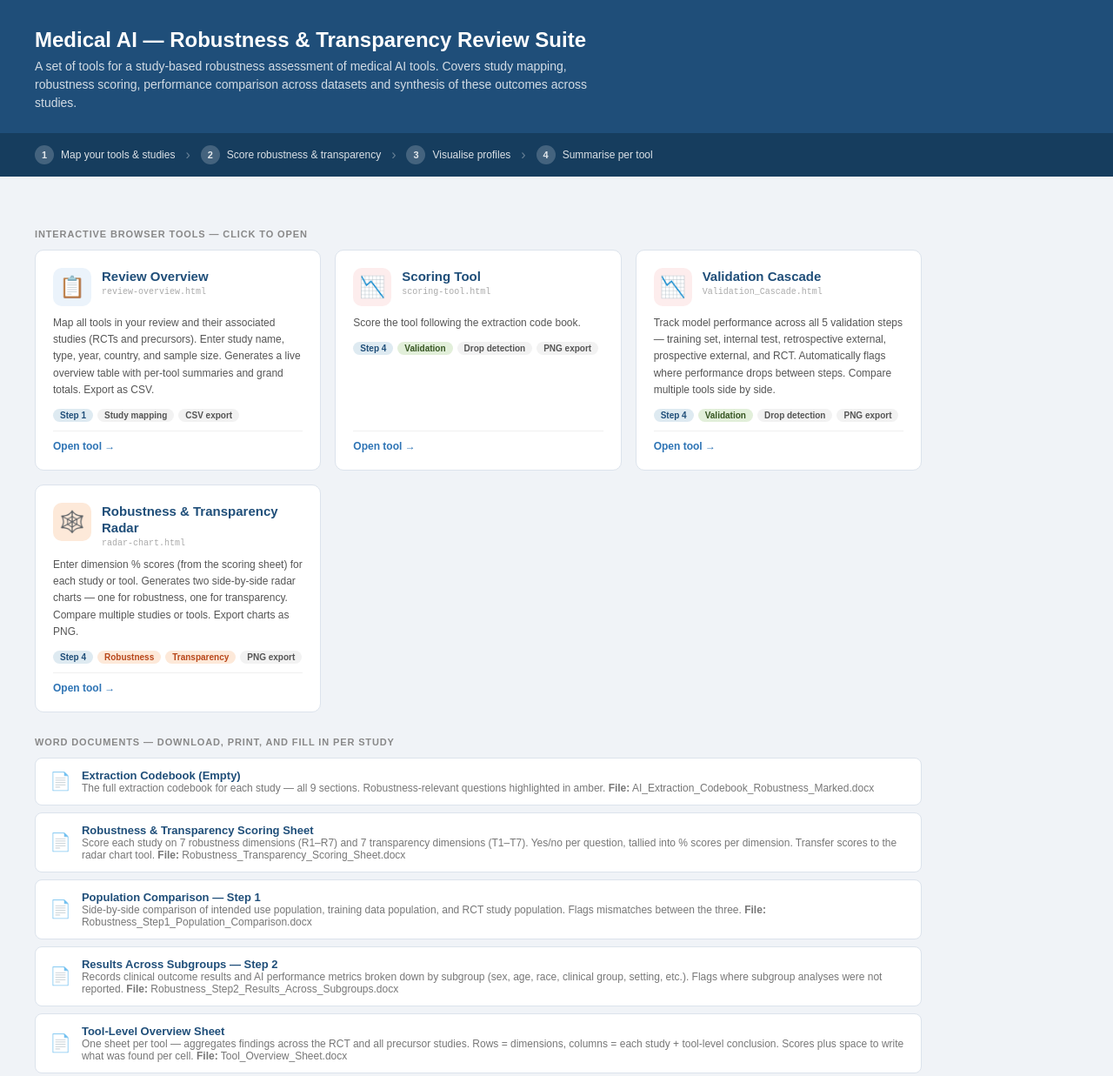
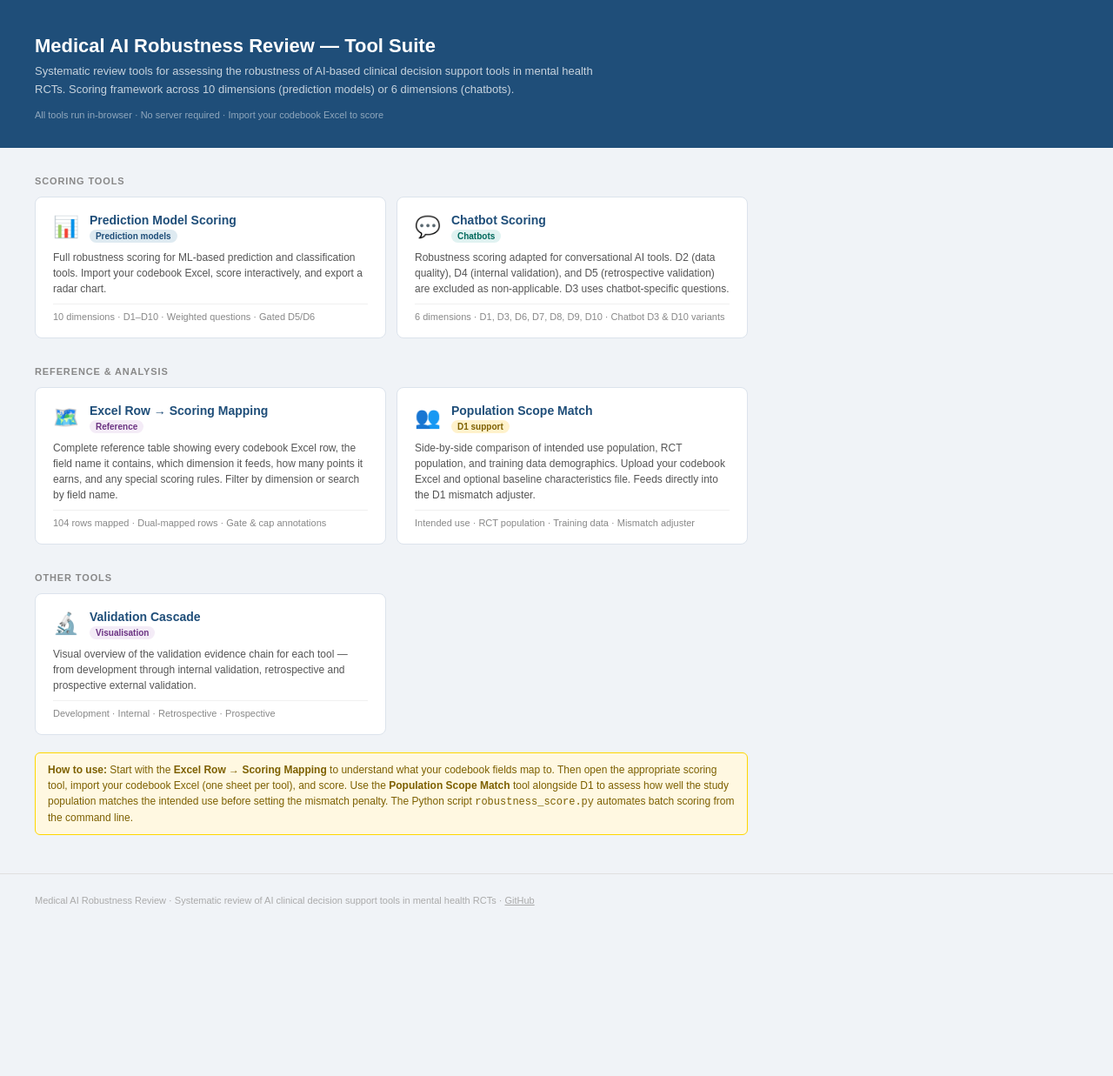
Before and after one commit to valeriebu/robustness-review-tools, a plain HTML site: page index.html in a window 1280 px wide. Shown: the top 1237 px of the page at 87% size. After the commit the page ends 1065 px from the top, so only its background shows below. Drawn offline with Linux system fonts and the light colour scheme.

Commit message:
Add files via upload

```diff
--- a/index.html
+++ b/index.html
@@ -3,370 +3,140 @@
 <head>
 <meta charset="UTF-8">
 <meta name="viewport" content="width=device-width, initial-scale=1.0">
-<title> Medical AI — Robustness Review Suite</title>
+<title>Medical AI Robustness Review — Tool Suite</title>
 <style>
-  /* ── RESET & BASE ── */
-  * { box-sizing: border-box; margin: 0; padding: 0; }
-  body {
-    font-family: Arial, sans-serif;
-    background: #f0f3f7;
-    color: #222;
-    min-height: 100vh;
-  }
+*{box-sizing:border-box;margin:0;padding:0;}
+body{font-family:Arial,sans-serif;background:#f0f3f7;color:#222;min-height:100vh;}
 
-  /* ── HEADER ── */
-  header {
-    background: #1F4E79;
-    color: white;
-    padding: 32px 40px 24px;
-  }
-  header h1 { font-size: 24px; margin-bottom: 6px; }
-  header p  { font-size: 14px; opacity: 0.8; max-width: 640px; line-height: 1.5; }
+.hero{background:#1F4E79;color:white;padding:40px 40px 32px;}
+.hero h1{font-size:22px;font-weight:bold;margin-bottom:6px;}
+.hero p{font-size:13px;opacity:.75;max-width:680px;line-height:1.6;}
+.hero .meta{font-size:11px;opacity:.5;margin-top:12px;}
 
-  /* ── WORKFLOW STEPS ── */
-  .workflow {
-    background: #163d5e;
-    padding: 14px 40px;
-    display: flex;
-    gap: 0;
-    align-items: center;
-    flex-wrap: wrap;
-  }
-  .step {
-    display: flex;
-    align-items: center;
-    gap: 8px;
-    color: rgba(255,255,255,0.85);
-    font-size: 12px;
-  }
-  .step-num {
-    background: rgba(255,255,255,0.2);
-    border-radius: 50%;
-    width: 22px; height: 22px;
-    display: flex; align-items: center; justify-content: center;
-    font-weight: bold; font-size: 11px; flex-shrink: 0;
-  }
-  .step-arrow { color: rgba(255,255,255,0.35); margin: 0 12px; font-size: 16px; }
+.body{padding:32px 40px;max-width:900px;}
 
-  /* ── MAIN CONTENT ── */
-  main { padding: 32px 40px; max-width: 1100px; }
+.section-label{font-size:11px;font-weight:bold;letter-spacing:.08em;color:#888;text-transform:uppercase;margin-bottom:12px;margin-top:32px;}
+.section-label:first-child{margin-top:0;}
 
-  /* ── SECTION HEADERS ── */
-  .section-label {
-    font-size: 11px;
-    font-weight: bold;
-    text-transform: uppercase;
-    letter-spacing: 0.08em;
-    color: #888;
-    margin-bottom: 12px;
-    margin-top: 28px;
-  }
+.cards{display:grid;grid-template-columns:1fr 1fr;gap:12px;margin-bottom:4px;}
+.card{background:white;border-radius:8px;border:1px solid #dce3ec;padding:18px 20px;text-decoration:none;color:inherit;display:flex;flex-direction:column;transition:box-shadow .15s, border-color .15s;}
+.card:hover{box-shadow:0 4px 16px rgba(0,0,0,.1);border-color:#aac;}
+.card-top{display:flex;align-items:flex-start;gap:12px;margin-bottom:8px;}
+.card-icon{font-size:24px;flex-shrink:0;margin-top:2px;}
+.card-title{font-size:14px;font-weight:bold;color:#1F4E79;}
+.card-type{font-size:10px;font-weight:bold;padding:2px 7px;border-radius:8px;margin-top:3px;display:inline-block;}
+.tag-model{background:#DEEAF1;color:#1F4E79;}
+.tag-chatbot{background:#E0F2F1;color:#00695C;}
+.tag-ref{background:#F4ECF7;color:#6C3483;}
+.tag-util{background:#FFF2CC;color:#7D6000;}
+.card-desc{font-size:12px;color:#555;line-height:1.5;flex:1;}
+.card-dims{font-size:11px;color:#888;margin-top:8px;padding-top:8px;border-top:1px solid #f0f0f0;}
 
-  /* ── TOOL CARDS ── */
-  .cards {
-    display: grid;
-    grid-template-columns: repeat(auto-fill, minmax(300px, 1fr));
-    gap: 16px;
-    margin-bottom: 8px;
-  }
+.note{background:#FFF8E1;border:1px solid #FFD700;border-radius:6px;padding:10px 14px;font-size:12px;color:#7D6000;margin-top:20px;line-height:1.5;}
+.note a{color:#7D6000;}
 
-  .card {
-    background: white;
-    border-radius: 10px;
-    border: 1px solid #dce3ec;
-    padding: 20px;
-    text-decoration: none;
-    color: inherit;
-    display: flex;
-    flex-direction: column;
-    gap: 10px;
-    transition: box-shadow 0.15s, border-color 0.15s;
-    cursor: pointer;
-  }
-  .card:hover {
-    box-shadow: 0 4px 16px rgba(31,78,121,0.12);
-    border-color: #2E74B5;
-  }
+footer{padding:24px 40px;font-size:11px;color:#aaa;border-top:1px solid #e0e0e0;margin-top:12px;}
 
-  .card-header { display: flex; align-items: flex-start; gap: 12px; }
-  .card-icon {
-    font-size: 24px;
-    width: 44px; height: 44px;
-    border-radius: 10px;
-    display: flex; align-items: center; justify-content: center;
-    flex-shrink: 0;
-  }
-  .card-title { font-size: 15px; font-weight: bold; color: #1F4E79; line-height: 1.3; }
-  .card-file  { font-size: 10px; color: #aaa; margin-top: 2px; font-family: monospace; }
-  .card-desc  { font-size: 12px; color: #555; line-height: 1.6; }
-
-  .card-tags { display: flex; gap: 5px; flex-wrap: wrap; margin-top: 2px; }
-  .tag {
-    font-size: 10px;
-    padding: 2px 8px;
-    border-radius: 10px;
-    font-weight: bold;
-  }
-  .tag-blue   { background: #DEEAF1; color: #1F4E79; }
-  .tag-orange { background: #FDE9D9; color: #B8471A; }
-  .tag-green  { background: #E2EFDA; color: #375623; }
-  .tag-grey   { background: #F2F2F2; color: #555; }
-
-  .card-action {
-    margin-top: auto;
-    padding-top: 10px;
-    border-top: 1px solid #f0f0f0;
-    font-size: 12px;
-    font-weight: bold;
-    color: #2E74B5;
-  }
-  .card-action::after { content: " →"; }
-
-  /* ── WORD DOCS SECTION ── */
-  .doc-list { display: flex; flex-direction: column; gap: 8px; }
-  .doc-row {
-    background: white;
-    border-radius: 8px;
-    border: 1px solid #dce3ec;
-    padding: 12px 16px;
-    display: flex;
-    align-items: center;
-    gap: 12px;
-  }
-  .doc-icon { font-size: 20px; flex-shrink: 0; }
-  .doc-name { font-size: 13px; font-weight: bold; color: #1F4E79; }
-  .doc-desc { font-size: 12px; color: #777; }
-
-  /* ── FOOTER ── */
-  footer {
-    margin-top: 40px;
-    padding: 20px 40px;
-    background: white;
-    border-top: 1px solid #dce3ec;
-    font-size: 11px;
-    color: #aaa;
-  }
+@media(max-width:640px){.cards{grid-template-columns:1fr;}.body,.hero{padding:20px;}}
 </style>
 </head>
 <body>
 
-<!-- ── HEADER ── -->
-<header>
-  <h1> Medical AI — Robustness &amp; Transparency Review Suite</h1>
-  <p>A set of tools for a study-based robustness assessment of medical AI tools. Covers study mapping, robustness scoring, performance comparison across datasets and synthesis of these outcomes across studies.</p>
-</header>
-
-<!-- ── WORKFLOW BAR ── -->
-<div class="workflow">
-  <div class="step">
-    <div class="step-num">1</div>
-    Map your tools &amp; studies
-  </div>
-  <div class="step-arrow">›</div>
-  <div class="step">
-    <div class="step-num">2</div>
-    Score robustness &amp; transparency
-  </div>
-  <div class="step-arrow">›</div>
-  <div class="step">
-    <div class="step-num">3</div>
-    Visualise profiles
-  </div>
-  <div class="step-arrow">›</div>
-  <div class="step">
-    <div class="step-num">4</div>
-    Summarise per tool
-  </div>
+<div class="hero">
+  <h1>Medical AI Robustness Review — Tool Suite</h1>
+  <p>Systematic review tools for assessing the robustness of AI-based clinical decision support tools in mental health RCTs. Scoring framework across 10 dimensions (prediction models) or 6 dimensions (chatbots).</p>
+  <div class="meta">All tools run in-browser · No server required · Import your codebook Excel to score</div>
 </div>
 
-<!-- ── MAIN ── -->
-<main>
+<div class="body">
 
-  <div class="section-label">Interactive browser tools — click to open</div>
+  <div class="section-label">Scoring Tools</div>
   <div class="cards">
 
-    <!-- Tool 1: Review Overview -->
-    <a class="card" href="review-overview.html">
-      <div class="card-header">
-        <div class="card-icon" style="background:#EBF3FB">📋</div>
+    <a class="card" href="scoring-tool-models.html">
+      <div class="card-top">
+        <div class="card-icon">📊</div>
         <div>
-          <div class="card-title">Review Overview</div>
-          <div class="card-file">review-overview.html</div>
+          <div class="card-title">Prediction Model Scoring</div>
+          <span class="card-type tag-model">Prediction models</span>
         </div>
       </div>
-      <div class="card-desc">
-        Map all tools in your review and their associated studies (RCTs and precursors).
-        Enter study name, type, year, country, and sample size. Generates a live overview
-        table with per-tool summaries and grand totals. Export as CSV.
-      </div>
-      <div class="card-tags">
-        <span class="tag tag-blue">Step 1</span>
-        <span class="tag tag-grey">Study mapping</span>
-        <span class="tag tag-grey">CSV export</span>
-      </div>
-      <div class="card-action">Open tool</div>
+      <div class="card-desc">Full robustness scoring for ML-based prediction and classification tools. Import your codebook Excel, score interactively, and export a radar chart.</div>
+      <div class="card-dims">10 dimensions · D1–D10 · Weighted questions · Gated D5/D6</div>
     </a>
 
-    <!-- Tool 2: Scoring Tool -->
-    <a class="card" href="scoring-tool.html">
-      <div class="card-header">
-        <div class="card-icon" style="background:#FDEDED">📉</div>
+    <a class="card" href="scoring-tool-chatbots.html">
+      <div class="card-top">
+        <div class="card-icon">💬</div>
         <div>
-          <div class="card-title">Scoring Tool</div>
-          <div class="card-file">scoring-tool.html</div>
+          <div class="card-title">Chatbot Scoring</div>
+          <span class="card-type tag-chatbot">Chatbots</span>
         </div>
       </div>
-      <div class="card-desc">
-        Score the tool following the extraction code book.
-      </div>
-      <div class="card-tags">
-        <span class="tag tag-blue">Step 4</span>
-        <span class="tag tag-green">Validation</span>
-        <span class="tag tag-grey">Drop detection</span>
-        <span class="tag tag-grey">PNG export</span>
-      </div>
-      <div class="card-action">Open tool</div>
-    </a>
-
-     <!-- Tool 3: Validation Cascade -->
-    <a class="card" href="Validation_Cascade.html">
-      <div class="card-header">
-        <div class="card-icon" style="background:#FDEDED">📉</div>
-        <div>
-          <div class="card-title">Validation Cascade</div>
-          <div class="card-file">Validation_Cascade.html</div>
-        </div>
-      </div>
-      <div class="card-desc">
-        Track model performance across all 5 validation steps — training set, internal test,
-        retrospective external, prospective external, and RCT. Automatically flags where
-        performance drops between steps. Compare multiple tools side by side.
-      </div>
-      <div class="card-tags">
-        <span class="tag tag-blue">Step 4</span>
-        <span class="tag tag-green">Validation</span>
-        <span class="tag tag-grey">Drop detection</span>
-        <span class="tag tag-grey">PNG export</span>
-      </div>
-      <div class="card-action">Open tool</div>
-    </a>
-
-
-    <!-- Tool 4: Radar Chart -->
-    <a class="card" href="radar-chart.html">
-      <div class="card-header">
-        <div class="card-icon" style="background:#FDE9D9">🕸️</div>
-        <div>
-          <div class="card-title">Robustness &amp; Transparency Radar</div>
-          <div class="card-file">radar-chart.html</div>
-        </div>
-      </div>
-      <div class="card-desc">
-        Enter dimension % scores (from the scoring sheet) for each study or tool.
-        Generates two side-by-side radar charts — one for robustness, one for transparency.
-        Compare multiple studies or tools. Export charts as PNG.
-      </div>
-      <div class="card-tags">
-        <span class="tag tag-blue">Step 4</span>
-        <span class="tag tag-orange">Robustness</span>
-        <span class="tag tag-orange">Transparency</span>
-        <span class="tag tag-grey">PNG export</span>
-      </div>
-      <div class="card-action">Open tool</div>
+      <div class="card-desc">Robustness scoring adapted for conversational AI tools. D2 (data quality), D4 (internal validation), and D5 (retrospective validation) are excluded as non-applicable. D3 uses chatbot-specific questions.</div>
+      <div class="card-dims">6 dimensions · D1, D3, D6, D7, D8, D9, D10 · Chatbot D3 &amp; D10 variants</div>
     </a>
 
   </div>
 
-  <!-- Word documents -->
-  <div class="section-label">Word documents — download, print, and fill in per study</div>
-  <div class="doc-list">
+  <div class="section-label">Reference &amp; Analysis</div>
+  <div class="cards">
 
-    <div class="doc-row">
-      <div class="doc-icon">📄</div>
-      <div>
-        <div class="doc-name">Extraction Codebook (Empty)</div>
-        <div class="doc-desc">
-          The full extraction codebook for each study — all 9 sections.
-          Robustness-relevant questions highlighted in amber.
-          <strong>File:</strong> AI_Extraction_Codebook_Robustness_Marked.docx
+    <a class="card" href="scoring-mapping.html">
+      <div class="card-top">
+        <div class="card-icon">🗺️</div>
+        <div>
+          <div class="card-title">Excel Row → Scoring Mapping</div>
+          <span class="card-type tag-ref">Reference</span>
         </div>
       </div>
-    </div>
+      <div class="card-desc">Complete reference table showing every codebook Excel row, the field name it contains, which dimension it feeds, how many points it earns, and any special scoring rules. Filter by dimension or search by field name.</div>
+      <div class="card-dims">104 rows mapped · Dual-mapped rows · Gate &amp; cap annotations</div>
+    </a>
 
-    <div class="doc-row">
-      <div class="doc-icon">📄</div>
-      <div>
-        <div class="doc-name">Robustness &amp; Transparency Scoring Sheet</div>
-        <div class="doc-desc">
-          Score each study on 7 robustness dimensions (R1–R7) and 7 transparency
-          dimensions (T1–T7). Yes/no per question, tallied into % scores per dimension.
-          Transfer scores to the radar chart tool.
-          <strong>File:</strong> Robustness_Transparency_Scoring_Sheet.docx
+    <a class="card" href="population-comparison.html">
+      <div class="card-top">
+        <div class="card-icon">👥</div>
+        <div>
+          <div class="card-title">Population Scope Match</div>
+          <span class="card-type tag-util">D1 support</span>
         </div>
       </div>
-    </div>
-
-    <div class="doc-row">
-      <div class="doc-icon">📄</div>
-      <div>
-        <div class="doc-name">Population Comparison — Step 1</div>
-        <div class="doc-desc">
-          Side-by-side comparison of intended use population, training data population,
-          and RCT study population. Flags mismatches between the three.
-          <strong>File:</strong> Robustness_Step1_Population_Comparison.docx
-        </div>
-      </div>
-    </div>
-
-    <div class="doc-row">
-      <div class="doc-icon">📄</div>
-      <div>
-        <div class="doc-name">Results Across Subgroups — Step 2</div>
-        <div class="doc-desc">
-          Records clinical outcome results and AI performance metrics broken down
-          by subgroup (sex, age, race, clinical group, setting, etc.).
-          Flags where subgroup analyses were not reported.
-          <strong>File:</strong> Robustness_Step2_Results_Across_Subgroups.docx
-        </div>
-      </div>
-    </div>
-
-    <div class="doc-row">
-      <div class="doc-icon">📄</div>
-      <div>
-        <div class="doc-name">Tool-Level Overview Sheet</div>
-        <div class="doc-desc">
-          One sheet per tool — aggregates findings across the RCT and all precursor studies.
-          Rows = dimensions, columns = each study + tool-level conclusion.
-          Scores plus space to write what was found per cell.
-          <strong>File:</strong> Tool_Overview_Sheet.docx
-        </div>
-      </div>
-    </div>
+      <div class="card-desc">Side-by-side comparison of intended use population, RCT population, and training data demographics. Upload your codebook Excel and optional baseline characteristics file. Feeds directly into the D1 mismatch adjuster.</div>
+      <div class="card-dims">Intended use · RCT population · Training data · Mismatch adjuster</div>
+    </a>
 
   </div>
 
-  <!-- How to use -->
-  <div class="section-label">How to use these tools together</div>
-  <div style="background:white;border-radius:8px;border:1px solid #dce3ec;padding:20px;font-size:13px;line-height:1.8;color:#444;">
-    <strong style="color:#1F4E79">1. Map the studies found describing a specific tool.</strong> — Open the <em>Review Overview</em> tool.
-    Add each AI tool and its associated studies. This gives you a bird's-eye view of what you're working with.<br><br>
-    <strong style="color:#1F4E79">2. Extract information of each study.</strong> — Use the <em>Extraction Codebook</em> (Word) per study.
-    Amber-highlighted questions are robustness-relevant. This might become automatised in the future. <br><br>
-    <strong style="color:#1F4E79">3. Visualise validation evidence</strong> — Use the <em>Validation Cascade</em> tool
-    to plot performance across all 5 validation steps per tool. See where performance drops and
-    how deep the evidence goes. Export as PNG.<br><br>
-    <strong style="color:#1F4E79">4. Visualise robustness &amp; transparency profiles</strong> — Enter scores into the <em>Radar Chart</em> tool.
-    Export as PNG for your paper.<br><br>
-    <strong style="color:#1F4E79">5. Summarise per tool</strong> — Complete the <em>Tool-Level Overview Sheet</em> (Word)
-    to aggregate evidence across the RCT and precursors into a single tool-level judgement. (IN PROGESS!)
+  <div class="section-label">Other Tools</div>
+  <div class="cards">
+
+    <a class="card" href="Validation_Cascade.html">
+      <div class="card-top">
+        <div class="card-icon">🔬</div>
+        <div>
+          <div class="card-title">Validation Cascade</div>
+          <span class="card-type tag-ref">Visualisation</span>
+        </div>
+      </div>
+      <div class="card-desc">Visual overview of the validation evidence chain for each tool — from development through internal validation, retrospective and prospective external validation.</div>
+      <div class="card-dims">Development · Internal · Retrospective · Prospective</div>
+    </a>
+
   </div>
 
-</main>
+  <div class="note">
+    <strong>How to use:</strong> Start with the <strong>Excel Row → Scoring Mapping</strong> to understand what your codebook fields map to.
+    Then open the appropriate scoring tool, import your codebook Excel (one sheet per tool), and score.
+    Use the <strong>Population Scope Match</strong> tool alongside D1 to assess how well the study population matches the intended use before setting the mismatch penalty.
+    The Python script <code>robustness_score.py</code> automates batch scoring from the command line.
+  </div>
+
+</div>
 
 <footer>
-  All tools run entirely in your browser — no data is sent to any server.
-  To update a tool, replace the corresponding HTML file and refresh the page.
+  Medical AI Robustness Review · Systematic review of AI clinical decision support tools in mental health RCTs ·
+  <a href="https://github.com" style="color:#aaa;">GitHub</a>
 </footer>
 
 </body>
```
